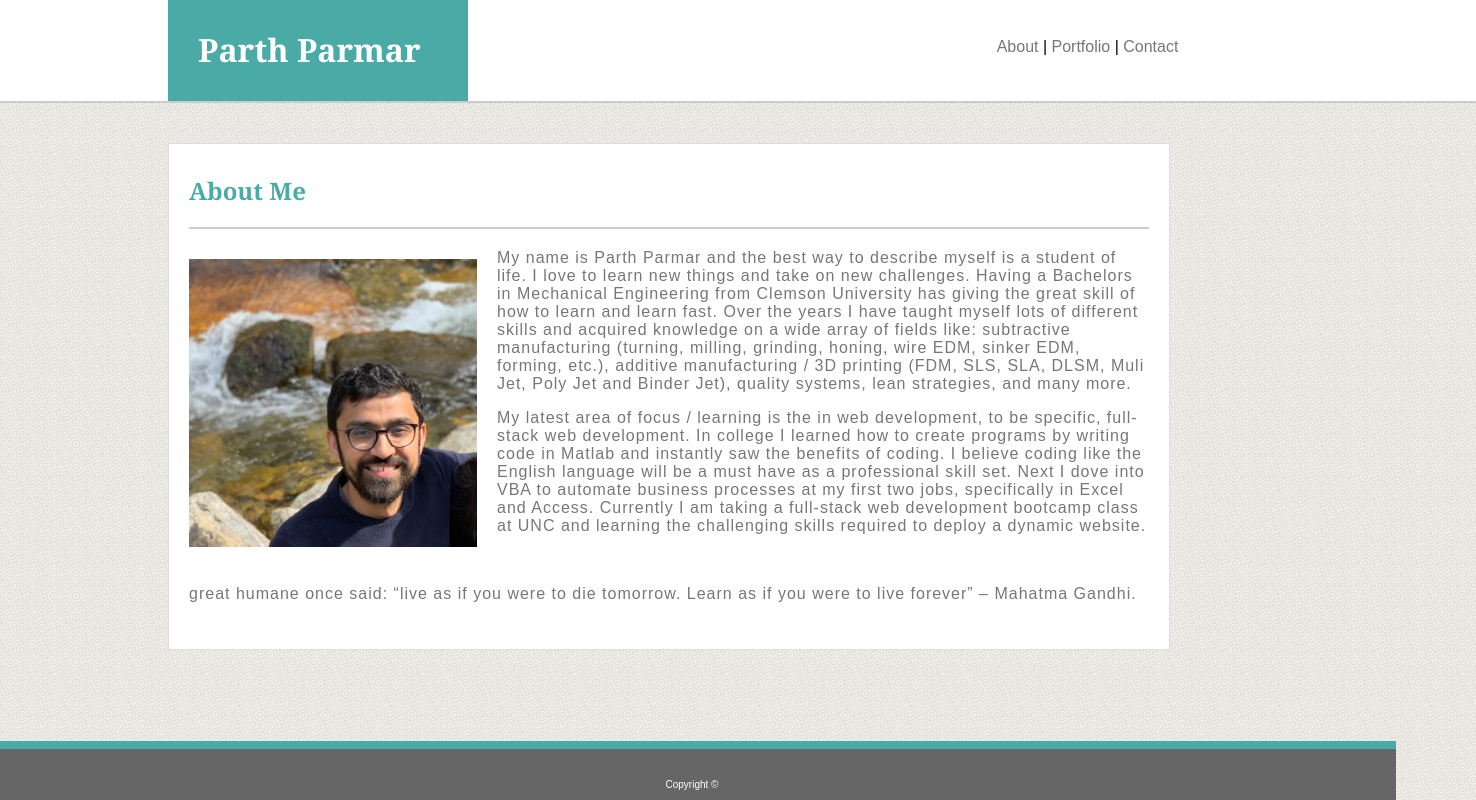
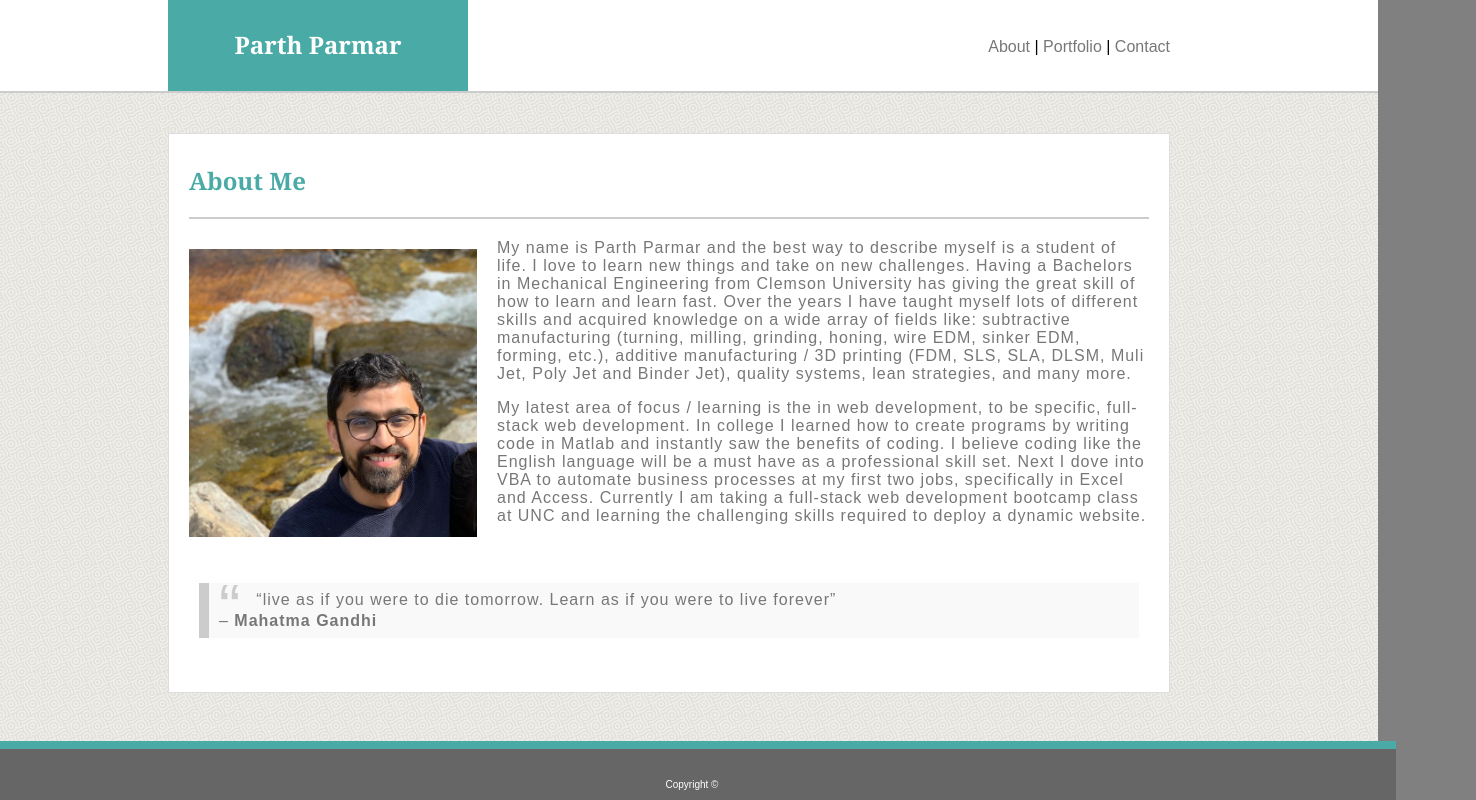
Before and after one commit to parthmparmar/Basic-Portfolio, a plain HTML site: page index.html in a window 1280 px wide. Shown: the whole page, 1476 px wide, since content can reach past the window. Drawn offline with Linux system fonts and the light colour scheme.

Commit message:
final updates to ensure pages look correct, used better elements and organized them to get better view.

```diff
--- a/assets/css/style.css
+++ b/assets/css/style.css
@@ -1,5 +1,4 @@
 body {
-    width: 960px;
     font-family: 'Arial', 'Helvetica Neue', Helvetica, sans-serif;
     background-image: url(../images/Backgroud.png);
     background-color: gray;
@@ -9,7 +8,7 @@ h1 {
    background-color: #4aaaa5;
    color: white;
    padding: 30px;
-   margin: 10px 180px 0px 180px;
+   margin: 10px 0px 0px 0px;
    width: 240px;
    float: left;
    font-family: 'Georgia', Times, Times New Roman, serif;
@@ -19,19 +18,25 @@ header{
     background-color: #ffffff ;
     float:left;
     margin-left: -20px;
-    width: 155%;
+    width: 110%;
     margin-bottom: 40px;
     border-bottom: 2px solid #cccccc;
     margin-top: -20px;
+    text-align: center;
+    margin-right: -20px;
 }
 
 nav {
+    float: left;
+    width: 1002px;
+    float: left;
+    margin-left: 180px;
+
+}
+.nav_link {
+    float:right;
     padding-top: 50px;
-    float: right;
-    width: auto;
-    margin-right: 20%;
 }
-
 
 a {
     color: #777777;
@@ -46,7 +51,7 @@ p {
 article{
     clear: both;
     margin-left: 160px;
-    width: 100%;
+    width: 960px;
     border: 1px solid #dddddd;
     padding: 10px 20px 30px 20px;
     background-color: #ffffff;
@@ -83,6 +88,25 @@ footer {
     margin-left: -20px;
 }
 
+blockquote {
+  background: #f9f9f9;
+  border-left: 10px solid #ccc;
+  margin: 1.5em 10px;
+  padding: 0.5em 10px;
+  quotes: "\201C""\201D""\2018""\2019";
+}
+blockquote:before {
+  color: #ccc;
+  content: open-quote;
+  font-size: 4em;
+  line-height: 0.1em;
+  margin-right: 0.25em;
+  vertical-align: -0.4em;
+}
+blockquote p {
+  display: inline;
+}
+
 form {
     color: #777777;
     padding-top: 10px;
@@ -114,8 +138,6 @@ textarea {
     font-size: 16px;
     color: white;
 }
-
-
 
 section {
     width: 100%;
--- a/index.html
+++ b/index.html
@@ -9,24 +9,22 @@
     </head>
     <body>
         <header>
-                <div class="header_stuff">
+            <nav>
                 <h1>Parth Parmar</h1>
-
-                    <nav>
+                <div class="nav_link">
                 <a href="index.html" >About</a> |
                 <a href="portfolio.html" >Portfolio</a> |
                 <a href="contact.html" >Contact</a>
+            </div>
             </nav>
-                </div>
         </header>
-
         <article>
             <h2>About Me</h2>
             <img id="profile_picture" src="assets/images/Profile_Pic.jpg" alt="profile picture">
             <p>My name is Parth Parmar and the best way to describe myself is a student of life.  I love to learn new things and take on new challenges.  Having a Bachelors in Mechanical Engineering from Clemson University has giving the great skill of how to learn and learn fast.  Over the years I have taught myself lots of different skills and acquired knowledge on a wide array of fields like: subtractive manufacturing (turning, milling, grinding, honing, wire EDM, sinker EDM, forming, etc.), additive manufacturing / 3D printing (FDM, SLS, SLA, DLSM, Muli Jet, Poly Jet and Binder Jet), quality systems, lean strategies, and many more.</p>
             <p>My latest area of focus / learning is the in web development, to be specific, full-stack web development.  In college I learned how to create programs by writing code in Matlab and instantly saw the benefits of coding.  I believe coding like the English language will be a must have as a professional skill set.  Next I dove into VBA to automate business processes at my first two jobs, specifically in Excel and Access.  Currently I am taking a full-stack web development bootcamp class at UNC and learning the challenging skills required to deploy a dynamic website. </p>
             <br>
-            <p> great humane once said: “live as if you were to die tomorrow. Learn as if you were to live forever” – Mahatma Gandhi.</p>
+            <blockquote><p>“live as if you were to die tomorrow. Learn as if you were to live forever” <br> – <strong>Mahatma Gandhi</strong></p></blockquote>
         </article>
         <footer>
             Copyright &copy;
```
Also changed, not shown: contact.html (+6 -7 lines), portfolio.html (+6 -7 lines). Lines whose indentation alone changed are shown as unchanged.
